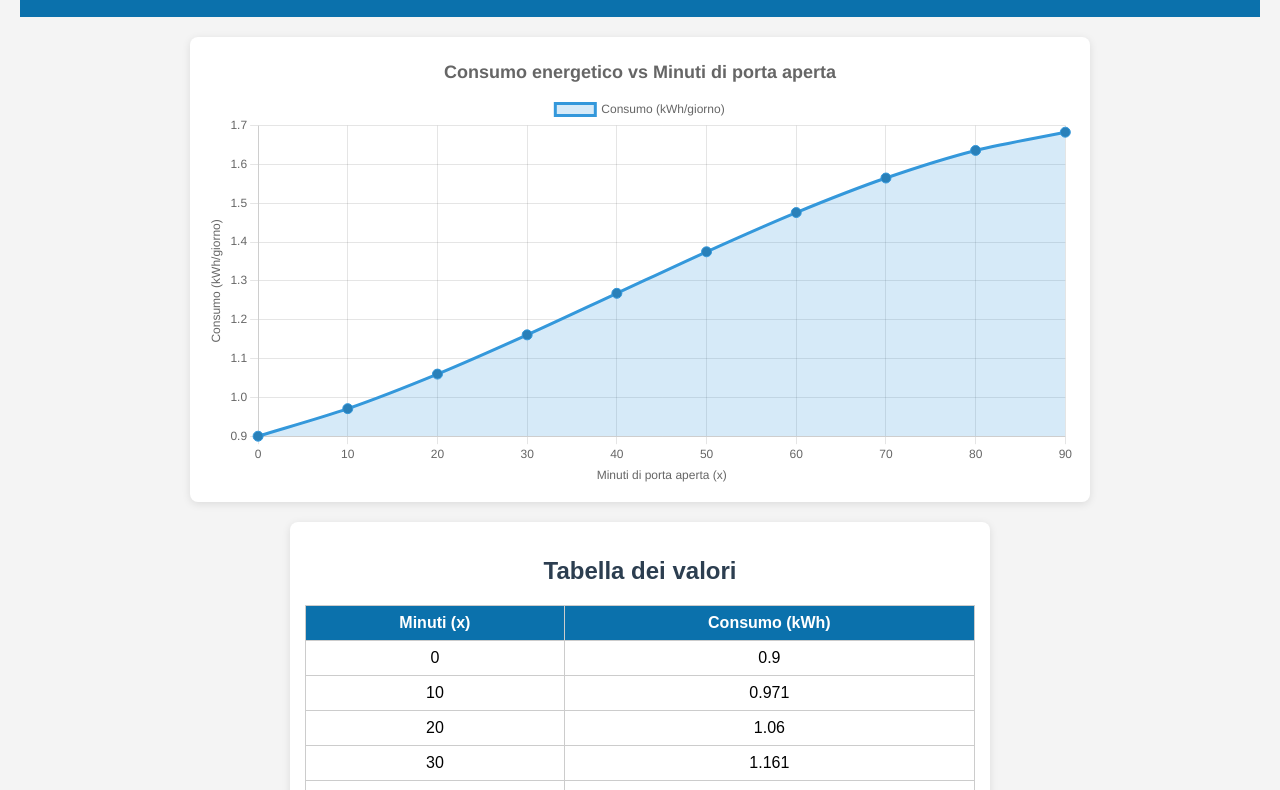
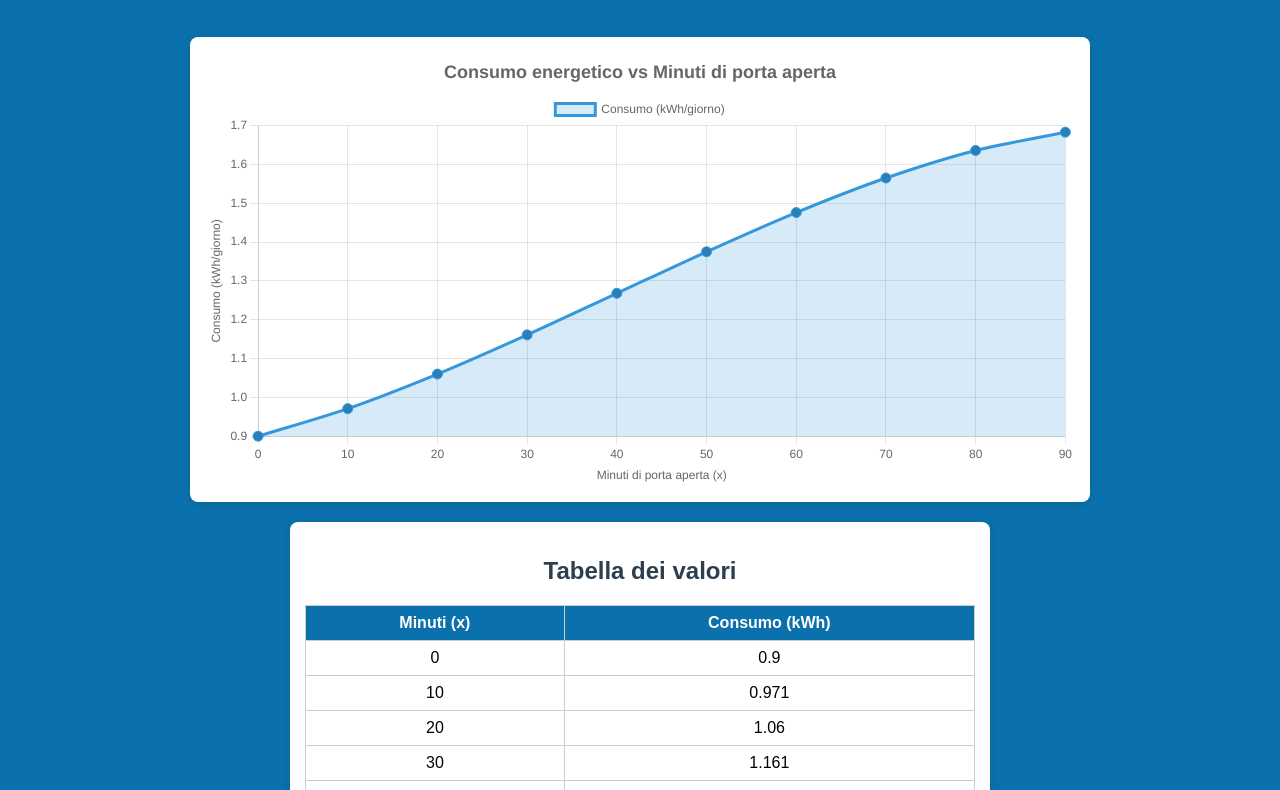
Before and after one commit to Ouertani-08/Educazione-civica-Matematica-TPS, a plain HTML site: page index.html in a window 1280 px wide. Shown: the part 103-893 px from the top of the page. Drawn offline with nearby package versions, Linux system fonts and the light colour scheme.

Commit message:
modifiche al css

```diff
--- a/style.css
+++ b/style.css
@@ -5,7 +5,7 @@
 
 body {
     font-family: Arial, sans-serif;
-    background-color: #f4f4f4;
+    background-color: rgb(11, 113, 172);
     margin: 0;
     padding: 20px;
 }
```
